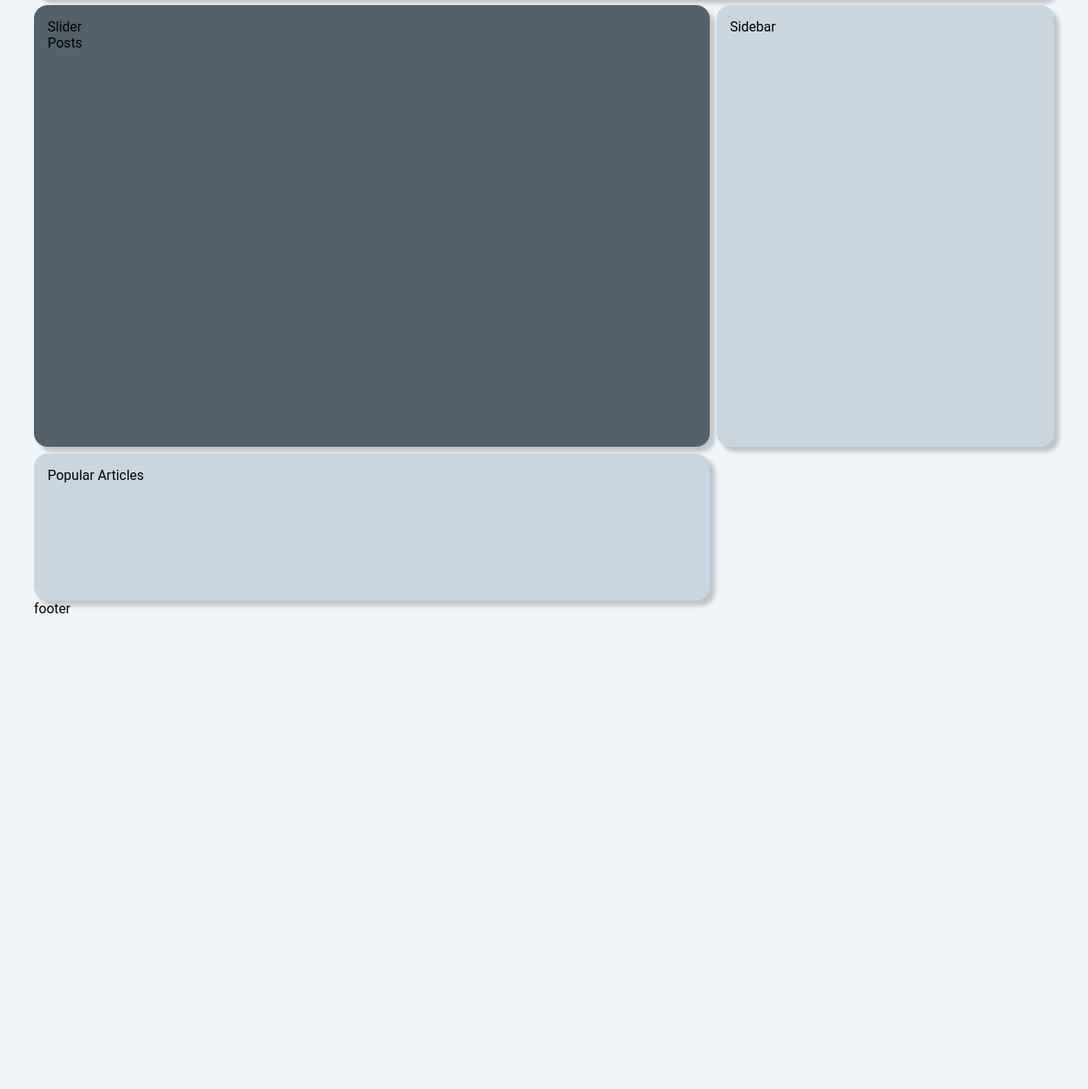
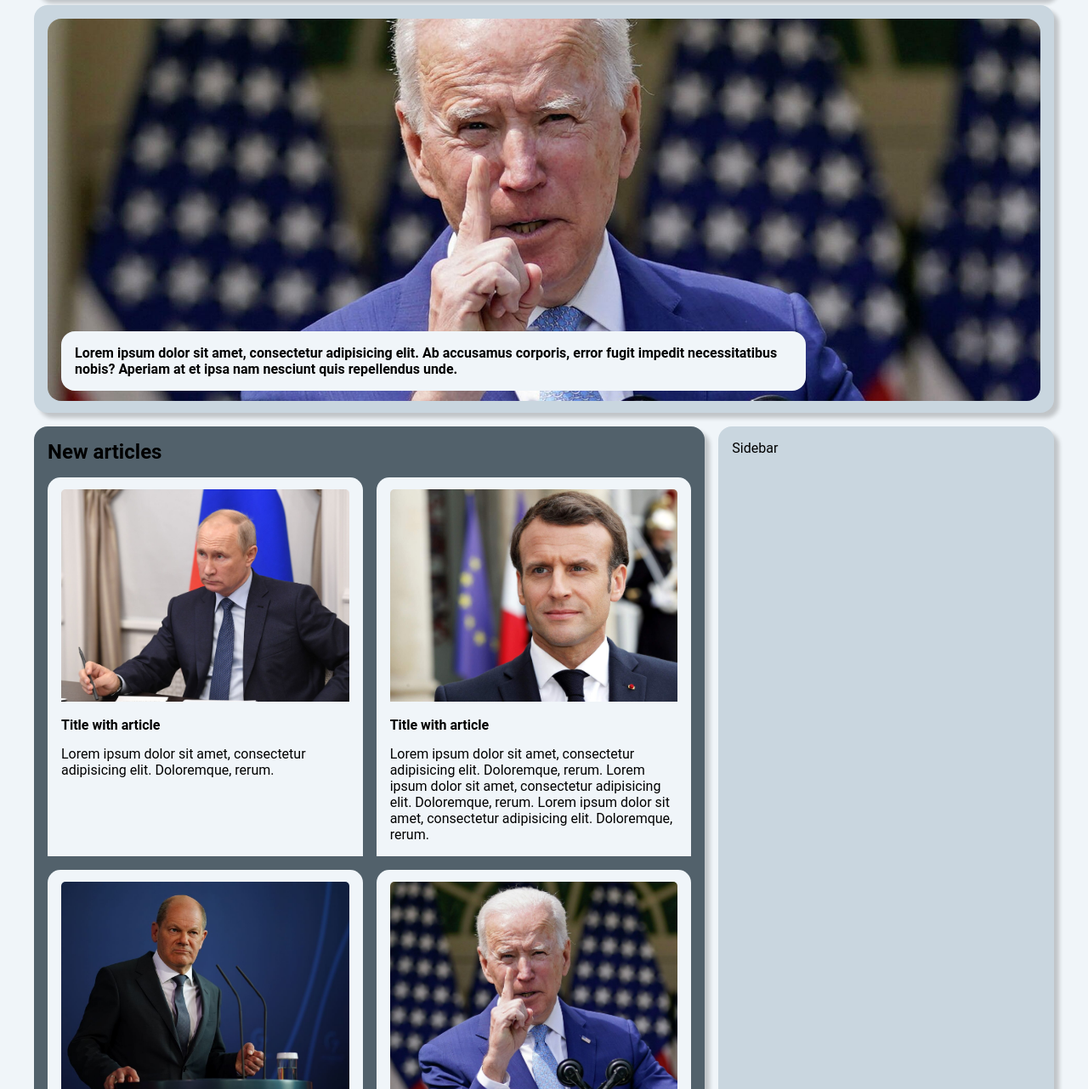
Before and after one commit to ostenbaken87/NewsBlog_layout, a plain HTML site: page index.html in a window 1280 px wide. Shown: the part 74-1356 px from the top of the page at 85% size. Before the commit the page ends 800 px from the top, so only its background shows below. Drawn offline with Linux system fonts and the light colour scheme.

Commit message:
main block

```diff
--- /dev/null
+++ b/css/parts/footer.css
@@ -0,0 +1,12 @@
+.footer {
+    margin: 0.5rem 0;
+    background-color: var(--black);
+    border-radius: var(--border-radius);
+    padding: 1rem;
+    box-shadow: var(--box-shadow);
+    color: var(--white);
+}
+
+.footer_rights {
+    text-align: center;
+}
--- a/css/parts/main.css
+++ b/css/parts/main.css
@@ -1,8 +1,38 @@
-main {
+.main {
     display: grid;
     grid-template-columns: 2fr 1fr;
-    grid-template-rows: 3fr 1fr;
-    gap: 0.5rem;
+    grid-template-rows: 480px 3fr 1fr;
+    gap: 1rem;
+}
+
+.main_slider {
+    background: var(--gray);
+    border-radius: var(--border-radius);
+    padding: 1rem;
+    box-shadow: var(--box-shadow);
+    grid-column: span 2;
+}
+
+.main_slider .main_slide img {
+    height: 450px;
+    width: 100%;
+    object-fit: cover;
+    border-radius: var(--border-radius);
+}
+
+.main_slide {
+    position: relative;
+}
+
+.main_slider_text {
+    position: absolute;
+    background: var(--white);
+    padding: 1rem;
+    border-radius: var(--border-radius);
+    left: 1rem;
+    bottom: 1rem;
+    font-weight: bold;
+    max-width: 75%;
 }
 
 .main_page {
@@ -12,12 +42,39 @@ main {
     box-shadow: var(--box-shadow);
 }
 
-.main_slider {
+.main_title {
+    margin-bottom: 1rem;
+    font-size: 1.5rem;
+}
 
+.main_list {
+    display: grid;
+    grid-template-columns: 1fr 1fr;
+    gap: 1rem;
 }
 
 .main_article {
+    display: grid;
+    grid-template-rows: 250px 50px minmax(50px, auto);
+    align-items: center;
+    background: var(--white);
+    border-radius: 15px 15px 0 0;
+    padding: 1rem;
+}
 
+.main_article_img img {
+    height: 250px;
+    width: 100%;
+    object-fit: cover;
+    border-radius: 5px 5px 0 0;
+}
+
+.main_article_title {
+    font-weight: bold;
+}
+
+.main_article_desc {
+    align-self: start;
 }
 
 .main_sidebar {
@@ -32,4 +89,5 @@ main {
     border-radius: var(--border-radius);
     padding: 1rem;
     box-shadow: var(--box-shadow);
+    grid-column: span 2;
 }
--- a/css/style.css
+++ b/css/style.css
@@ -1,3 +1,4 @@
 @import url('parts/core.css');
 @import url('parts/header.css');
 @import url('parts/main.css');
+@import url('parts/footer.css');
--- a/index.html
+++ b/index.html
@@ -7,8 +7,6 @@
     <meta http-equiv="X-UA-Compatible" content="ie=edge">
     <title>Document</title>
     <link rel="stylesheet" href="src/fontawesome-free-6.5.2-web/css/all.min.css">
-    <link rel="stylesheet" href="src/slick-1.8.1/slick-1.8.1/slick/slick.css">
-    <link rel="stylesheet" href="src/slick-1.8.1/slick-1.8.1/slick/slick-theme.css">
     <link rel="stylesheet" href="css/style.css">
 </head>
 <body>
@@ -21,10 +19,10 @@
             </div>
             <div class="header_nav">
                 <ul class="header_list">
-                    <li class="header_item"><a href="#">item0</a></li>
-                    <li class="header_item"><a href="#">item1</a></li>
-                    <li class="header_item"><a href="#">item2</a></li>
-                    <li class="header_item"><a href="#">item3</a></li>
+                    <li class="header_item"><a href="#">Category 1</a></li>
+                    <li class="header_item"><a href="#">Category 2</a></li>
+                    <li class="header_item"><a href="#">Category 3</a></li>
+                    <li class="header_item"><a href="#">Category 4</a></li>
                 </ul>
             </div>
             <div class="header_enter">
@@ -33,13 +31,70 @@
             </div>
         </div>
     </header>
-    <main>
+    <main class="main">
+        <div class="main_slider">
+            <div class="main_slide">
+                <img src="src/images/biden.jpg" alt="">
+                <div class="main_slider_text">
+                    Lorem ipsum dolor sit amet, consectetur adipisicing elit. Ab accusamus corporis, error fugit impedit
+                    necessitatibus nobis? Aperiam at et ipsa nam nesciunt quis repellendus unde.
+                </div>
+            </div>
+        </div>
         <div class="main_page">
-            <div class="main_slider">
-                Slider
-            </div>
-            <div class="main_article">
-                Posts
+            <div class="main_articles">
+                <div class="main_title">
+                    <h1>New articles</h1>
+                </div>
+                <div class="main_list">
+                    <div class="main_article">
+                        <div class="main_article_img">
+                            <img src="src/images/putin.jpg" alt="">
+                        </div>
+                        <div class="main_article_title">
+                            Title with article
+                        </div>
+                        <div class="main_article_desc">
+                            Lorem ipsum dolor sit amet, consectetur adipisicing elit. Doloremque, rerum.
+                        </div>
+                    </div>
+                    <div class="main_article">
+                        <div class="main_article_img">
+                            <img src="src/images/macron.jpg" alt="">
+                        </div>
+                        <div class="main_article_title">
+                            Title with article
+                        </div>
+                        <div class="main_article_desc">
+                            Lorem ipsum dolor sit amet, consectetur adipisicing elit. Doloremque, rerum.
+                            Lorem ipsum dolor sit amet, consectetur adipisicing elit. Doloremque, rerum.
+                            Lorem ipsum dolor sit amet, consectetur adipisicing elit. Doloremque, rerum.
+                        </div>
+                    </div>
+                    <div class="main_article">
+                        <div class="main_article_img">
+                            <img src="src/images/scholz.jpg" alt="">
+                        </div>
+                        <div class="main_article_title">
+                            Title with article
+                        </div>
+                        <div class="main_article_desc">
+                            Lorem ipsum dolor sit amet, consectetur adipisicing elit. Doloremque, rerum.
+                            Lorem ipsum dolor sit amet, consectetur adipisicing elit. Doloremque, rerum.
+                        </div>
+                    </div>
+                    <div class="main_article">
+                        <div class="main_article_img">
+                            <img src="src/images/biden.jpg" alt="">
+                        </div>
+                        <div class="main_article_title">
+                            Title with article
+                        </div>
+                        <div class="main_article_desc">
+                            Lorem ipsum dolor sit amet, consectetur adipisicing elit. Doloremque, rerum.
+                        </div>
+                    </div>
+                </div>
             </div>
         </div>
         <div class="main_sidebar">
@@ -49,11 +104,13 @@
             Popular Articles
         </div>
     </main>
-    <footer>
-        footer
+    <footer class="footer">
+        <div class="footer_rights">
+            Created by Soloviev NV in 2024, all rights reserved.
+        </div>
     </footer>
 </div>
 <script src="src/jquery/jquery.min.js"></script>
-<script src="src/slick-1.8.1/slick-1.8.1/slick/slick.js"></script>
+<script src="js/script.js"></script>
 </body>
 </html>
```
Also changed, not shown: js/script.js (added), src/images/biden.jpg (added), src/images/macron.jpg (added), src/images/putin.jpg (added), src/images/scholz.jpg (added).
